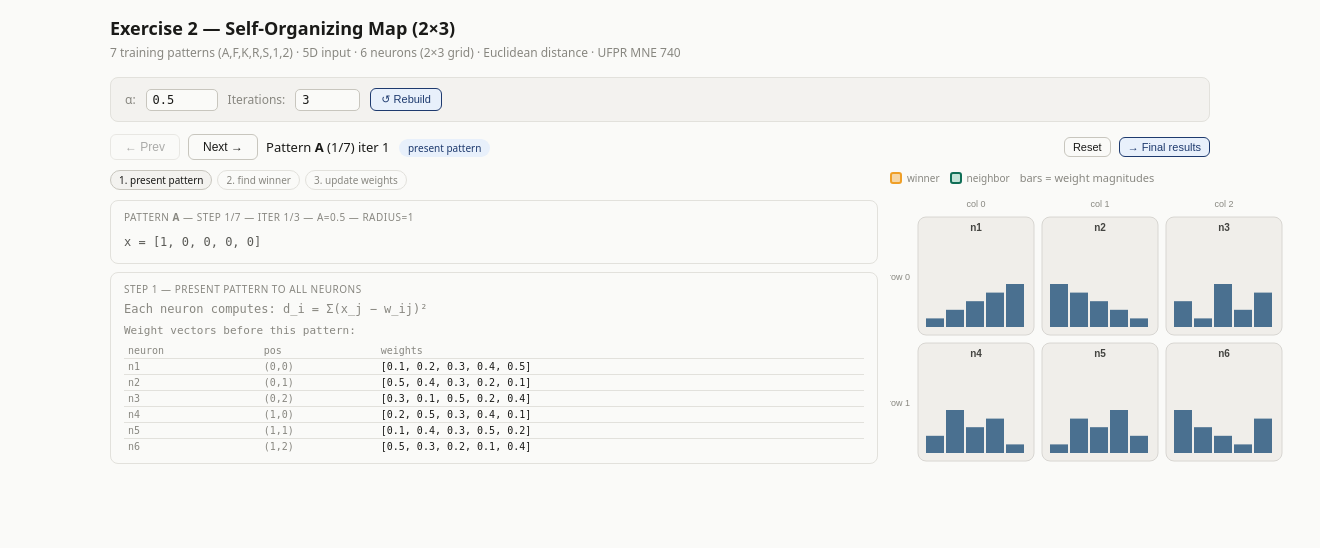
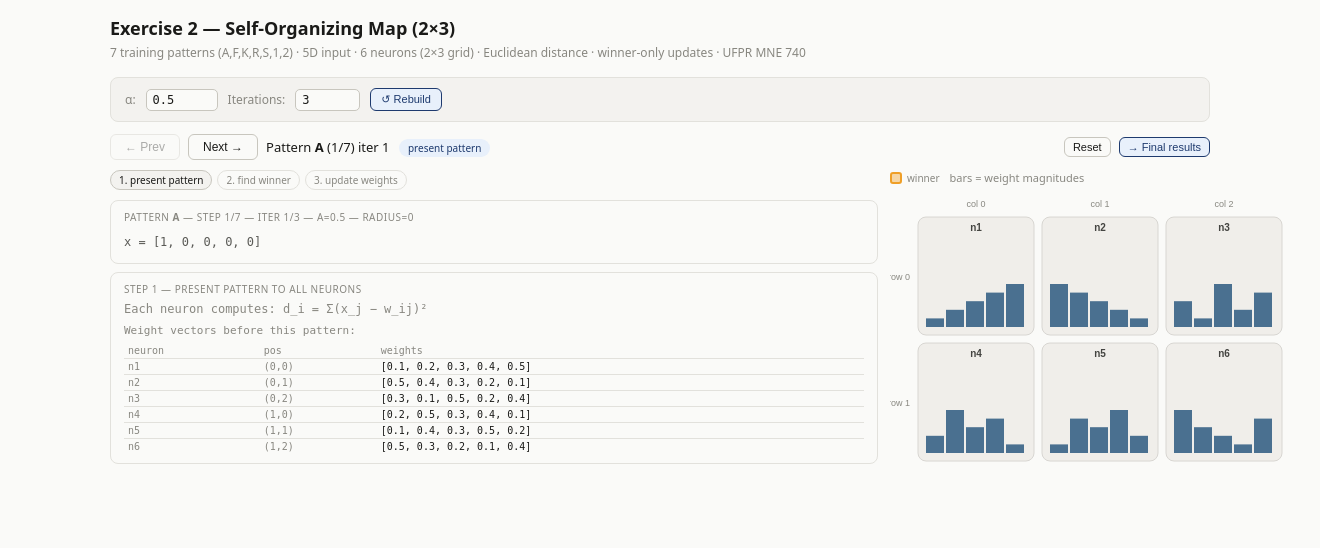
Before and after one commit to MateusBalotin/metaheuristicas, a Flask app: page /som in a window 1320 px wide. Shown: the part 37-585 px from the top of the page. Run offline with Flask 3, Linux system fonts and the light colour scheme.

Commit message:
correcao

```diff
--- a/algorithms/som.py
+++ b/algorithms/som.py
@@ -26,9 +26,7 @@ def _neighborhood(winner: int, radius: int, positions: list) -> list:
 
 
 def _radius_for_iter(iteration: int, n_iters: int) -> int:
-    """Decrease radius: start at 1, drop to 0 after halfway."""
-    if iteration <= n_iters // 2:
-        return 1
+    """Winner-only: radius always 0."""
     return 0
 
 
--- a/docs/js/som-ui.js
+++ b/docs/js/som-ui.js
@@ -34,7 +34,7 @@ function som_buildPanel(step, phase, config) {
         '<td style="padding:3px 6px">'+(isWin?'\u2190 winner \ud83c\udfc6':'')+'</td></tr>';
     }
     html+='</tbody></table>';
-    html+='<div style="margin-top:8px;font-family:monospace;font-size:11px;color:var(--text3)">Neighborhood (radius='+step.radius+'): '+step.neighbors.map(function(n){return 'n'+(n+1);}).join(', ')+'</div></div>';
+    html+='</div>';
 
   } else {
     html+='<div class="card"><div class="ct">Step 3 \u2014 Update winner + neighbors</div>';
--- a/docs/js/som.js
+++ b/docs/js/som.js
@@ -50,7 +50,7 @@ function som_neighborhood(winner, radius) {
 }
 
 function som_radiusForIter(iter, n_iters) {
-  return iter <= Math.floor(n_iters/2) ? 1 : 0;
+  return 0; // winner only
 }
 
 function som_alphaForIter(alpha0, iter) {
--- a/docs/som.html
+++ b/docs/som.html
@@ -20,7 +20,7 @@
   <span style="font-size:12px">Exercise 2 — Self-Organizing Map</span>
 </div>
 <h1>Exercise 2 — Self-Organizing Map (2×3)</h1>
-<p class="subtitle">7 training patterns (A,F,K,R,S,1,2) · 5D input · 6 neurons (2×3 grid) · Euclidean distance · UFPR MNE 740</p>
+<p class="subtitle">7 training patterns (A,F,K,R,S,1,2) · 5D input · 6 neurons (2×3 grid) · Euclidean distance · winner-only updates · UFPR MNE 740</p>
 
 <div class="cfg-bar">
   <label>α:</label>
@@ -44,9 +44,6 @@
     <div class="leg">
       <span style="display:inline-flex;align-items:center;gap:5px">
         <span style="display:inline-block;width:12px;height:12px;border-radius:3px;background:rgba(239,159,39,0.4);border:2px solid #EF9F27"></span>winner
-      </span>
-      <span style="display:inline-flex;align-items:center;gap:5px">
-        <span style="display:inline-block;width:12px;height:12px;border-radius:3px;background:rgba(29,158,117,0.25);border:2px solid #0F6E56"></span>neighbor
       </span>
       <span style="display:inline-flex;align-items:center;gap:5px;font-size:11px;color:var(--text3)">bars = weight magnitudes</span>
     </div>
--- a/templates/som.html
+++ b/templates/som.html
@@ -20,7 +20,7 @@
   <span style="font-size:12px">Exercise 2 — Self-Organizing Map</span>
 </div>
 <h1>Exercise 2 — Self-Organizing Map (2×3)</h1>
-<p class="subtitle">7 training patterns (A,F,K,R,S,1,2) · 5D input · 6 neurons (2×3 grid) · Euclidean distance · UFPR MNE 740</p>
+<p class="subtitle">7 training patterns (A,F,K,R,S,1,2) · 5D input · 6 neurons (2×3 grid) · Euclidean distance · winner-only updates · UFPR MNE 740</p>
 
 <div class="cfg-bar">
   <label>α:</label>
@@ -44,9 +44,6 @@
     <div class="leg">
       <span style="display:inline-flex;align-items:center;gap:5px">
         <span style="display:inline-block;width:12px;height:12px;border-radius:3px;background:rgba(239,159,39,0.4);border:2px solid #EF9F27"></span>winner
-      </span>
-      <span style="display:inline-flex;align-items:center;gap:5px">
-        <span style="display:inline-block;width:12px;height:12px;border-radius:3px;background:rgba(29,158,117,0.25);border:2px solid #0F6E56"></span>neighbor
       </span>
       <span style="display:inline-flex;align-items:center;gap:5px;font-size:11px;color:var(--text3)">bars = weight magnitudes</span>
     </div>
```
